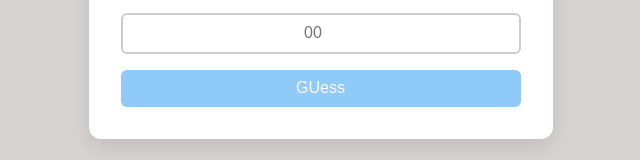
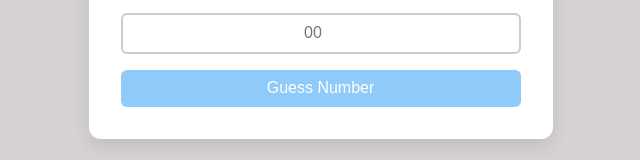
Before and after one commit to Cyrus-M2/Number-Guessing-Game, a React (Vite) app: page / in a window 1280 px wide. Shown: the part 436-596 px from the top of the page, without its empty margins (322-962 px from the left). Built offline with nearby package versions, Linux system fonts and the light colour scheme.

Commit message:
debugging guess button

```diff
--- a/src/Game.jsx
+++ b/src/Game.jsx
@@ -103,7 +103,7 @@ function Game() {
             {state.feedback && <h2 className="game-result game-guide">{state.feedback}</h2>}
             <button type="button" disabled={state.guessButtonDisabled} onClick={() => dispatch({
                 type: 'PLAYER_GUESS', payload: state.playerGuess})}>
-                GUess
+                Guess Number
             </button>
         </form>
     </div>
```
